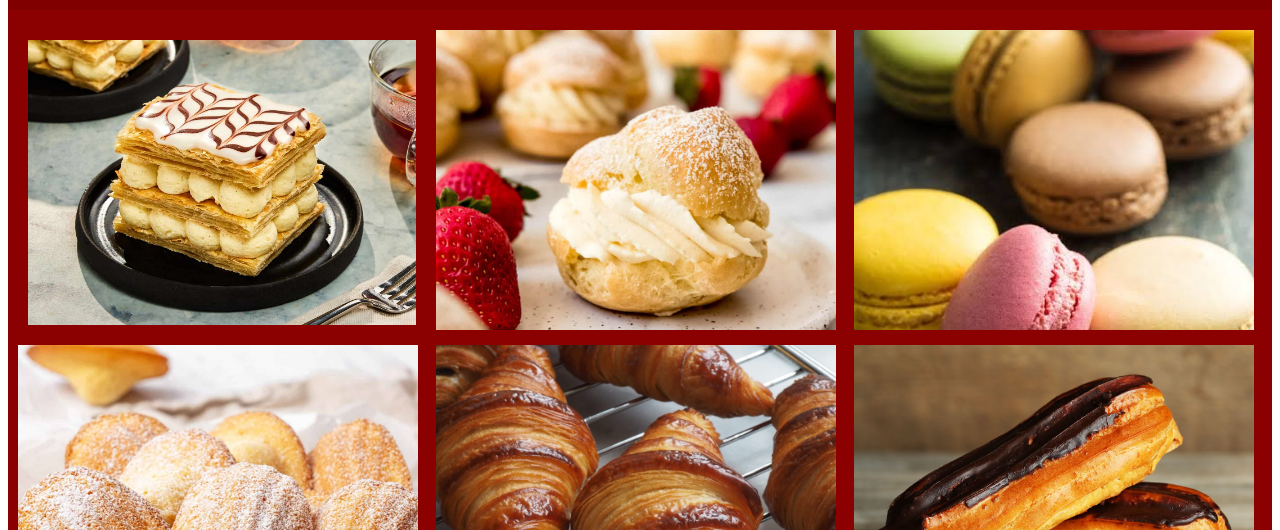
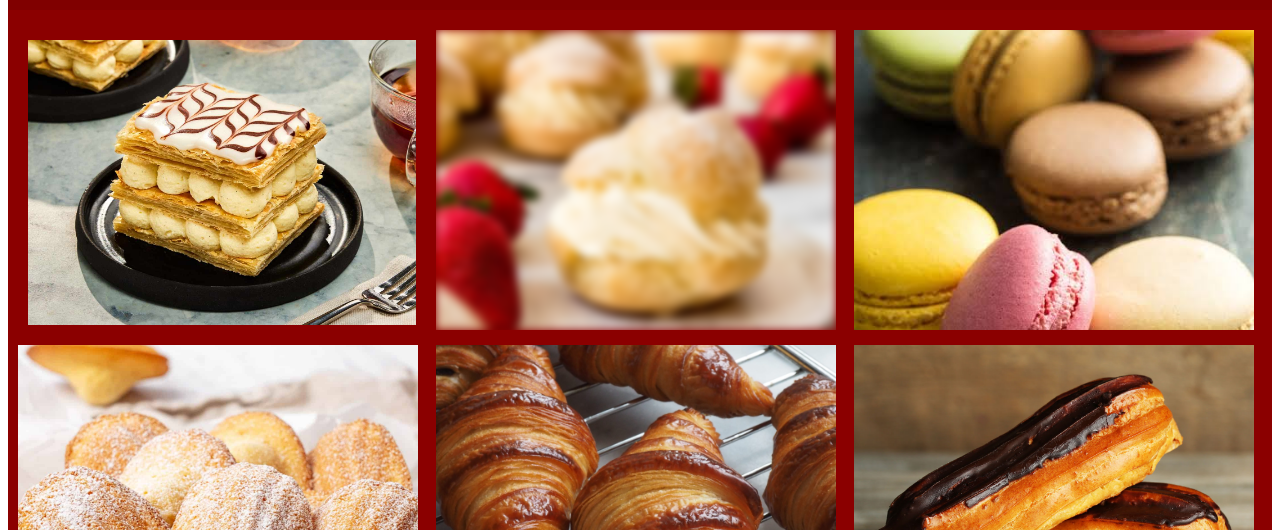
Before and after one commit to annakristiina/animaatiot, a plain HTML site: page index.html in a window 1280 px wide. Shown: the part 748-1278 px from the top of the page. Drawn offline with Linux system fonts and the light colour scheme.

Commit message:
Lisätty 2.kuvaan animaatio (tarkentuva kuva)

```diff
--- a/styles.css
+++ b/styles.css
@@ -115,3 +115,14 @@ main {
 .animaatio-alue:hover .skaalaus {
     transform: scale(1.5);
 }
+
+.tarkentuva-kuva {
+    filter: blur(4px);
+    transform: scale(1);
+    transition: transform 0.5s ease, filter 0.5s ease;
+}
+
+.animaatio-alue:hover .tarkentuva-kuva {
+    transform: scale(1.1);
+    filter: blur(0px);
+}
```
